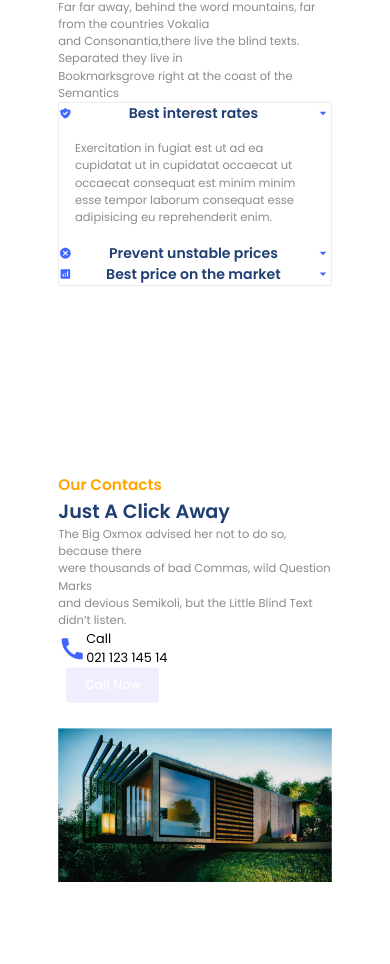
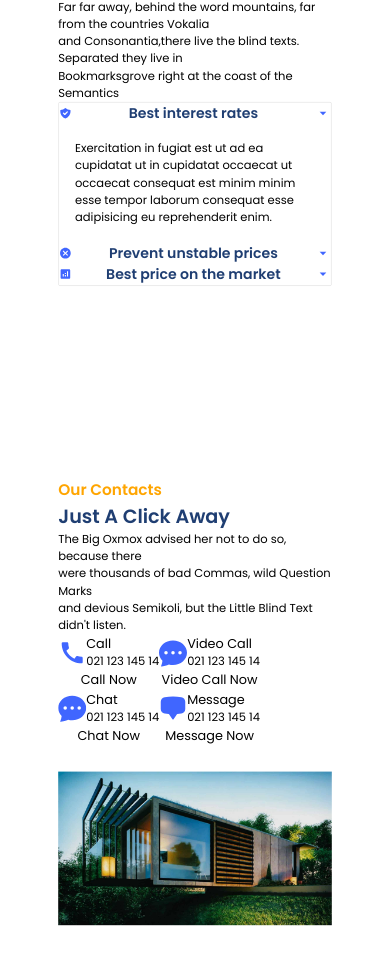
Before and after one commit to zendayat/Real-Estate-Frontend-React, a React (Vite) app: page / in a window 390 px wide. Shown: the part 3033-3997 px from the top of the page. Built offline with nearby package versions, Linux system fonts and the light colour scheme.

Commit message:
Get Started section

```diff
--- a/src/App.jsx
+++ b/src/App.jsx
@@ -5,6 +5,7 @@ import Companies from "./components/Companies/Companies";
 import Residencies from "./components/Residencies/Residencies";
 import Value from "./components/Value/Value";
 import Contact from "./components/Contact/Contact";
+import Started from "./components/Started/Started";
 
 function App() {
   return (
@@ -18,6 +19,7 @@ function App() {
       <Residencies/>
       <Value/>
       <Contact/>
+      <Started/>
     </div>
   );
 }
--- a/src/components/Contact/Contact.jsx
+++ b/src/components/Contact/Contact.jsx
@@ -1,6 +1,8 @@
-import React from 'react'
-import { MdCall } from 'react-icons/md';
-import './Contact.css'
+import React from "react";
+import { MdCall } from "react-icons/md";
+import {BsFillChatDotsFill} from "react-icons/bs"
+import {HiChatBubbleBottomCenter} from "react-icons/hi2"
+import "./Contact.css";
 
 function Contact() {
   return (
@@ -14,14 +16,14 @@ function Contact() {
             The Big Oxmox advised her not to do so, because there
             <br /> were thousands of bad Commas, wild Question Marks
             <br /> and devious Semikoli, but the Little Blind Text
-            <br /> didn’t listen.
+            <br /> didn't listen.
           </span>
 
-          <div className="flexColStart contactModes mt-8 gap-4">
+          <div className="flexStart contactModes mt-8 gap-4">
             {/* FIRST ROW */}
             <div className="flexColStart row gap-6">
-              <div className="flexColCenter mode w-64 p-4 border-[0.8px] border-[rgba(128,128,128,0.143)] rounded-[5px] gap-4 transition-all duration-300 ease-in">
-                <div className="flexStart">
+              <div className="flexColCenter mode w-64 p-4 border-[0.8px] border-[rgba(128,128,128,0.143)] rounded-[5px] gap-4 transition-all duration-300 ease-in hover:scale-[1.1] hover:shadow-lg">
+                <div className="flexStart w-full gap-[1.6rem]">
                   <div className="flexCenter icon">
                     <MdCall
                       size={35}
@@ -29,12 +31,78 @@ function Contact() {
                     />
                   </div>
                   <div className="flexColStart detail">
-                    <span>Call</span>
-                    <span>021 123 145 14</span>
+                    <span className=" text-[1.1rem] font-semibold">
+                      Call
+                    </span>
+                    <span className=" secondaryText">021 123 145 14</span>
                   </div>
                 </div>
-                <div className="flexCenter bg-red-700 button w-full text-blue-500/75 text-[0.9rem] font-black">
+                <div className="flexCenter bg-gradient-to-r bg-blue-500/75 w-full c-button text-yellow-50 py-[0.6rem] px-[1.4rem] rounded-[4px] transition-all duration-300 ease-in text-[0.9rem] font-black hover:text-blue-700/50 hover:bg-slate-200">
                   Call Now
+                </div>
+              </div>
+
+              {/* second mode */}
+              <div className="flexColCenter mode w-64 p-4 border-[0.8px] border-[rgba(128,128,128,0.143)] rounded-[5px] gap-4 transition-all duration-300 ease-in hover:scale-[1.1] hover:shadow-lg">
+                <div className="flexStart w-full gap-[1.6rem]">
+                  <div className="flexCenter icon">
+                    <BsFillChatDotsFill
+                      size={35}
+                      className="p-[8px] bg-gray-200 rounded-[5px]"
+                    />
+                  </div>
+                  <div className="flexColStart detail">
+                    <span className=" text-[1.1rem] font-semibold">
+                      Chat
+                    </span>
+                    <span className=" secondaryText">021 123 145 14</span>
+                  </div>
+                </div>
+                <div className="flexCenter bg-gradient-to-r bg-blue-500/75 w-full c-button text-yellow-50 py-[0.6rem] px-[1.4rem] rounded-[4px] transition-all duration-300 ease-in text-[0.9rem] font-black hover:text-blue-700/50 hover:bg-slate-200">
+                  Chat Now
+                </div>
+              </div>
+            </div>
+            {/* SECOND ROW */}
+            <div className="flexColStart row gap-6">
+              <div className="flexColCenter mode w-64 p-4 border-[0.8px] border-[rgba(128,128,128,0.143)] rounded-[5px] gap-4 transition-all duration-300 ease-in hover:scale-[1.1] hover:shadow-lg">
+                <div className="flexStart w-full gap-[1.6rem]">
+                  <div className="flexCenter icon">
+                    <BsFillChatDotsFill
+                      size={35}
+                      className="p-[8px] bg-gray-200 rounded-[5px]"
+                    />
+                  </div>
+                  <div className="flexColStart detail">
+                    <span className=" text-[1.1rem] font-semibold">
+                      Video Call
+                    </span>
+                    <span className=" secondaryText">021 123 145 14</span>
+                  </div>
+                </div>
+                <div className="flexCenter bg-gradient-to-r bg-blue-500/75 w-full c-button text-yellow-50 py-[0.6rem] px-[1.4rem] rounded-[4px] transition-all duration-300 ease-in text-[0.9rem] font-black hover:text-blue-700/50 hover:bg-slate-200">
+                  Video Call Now
+                </div>
+              </div>
+
+              {/* second mode */}
+              <div className="flexColCenter mode w-64 p-4 border-[0.8px] border-[rgba(128,128,128,0.143)] rounded-[5px] gap-4 transition-all duration-300 ease-in hover:scale-[1.1] hover:shadow-lg">
+                <div className="flexStart w-full gap-[1.6rem]">
+                  <div className="flexCenter icon">
+                    <HiChatBubbleBottomCenter
+                      size={35}
+                      className="p-[8px] bg-gray-200 rounded-[5px]"
+                    />
+                  </div>
+                  <div className="flexColStart detail">
+                    <span className=" text-[1.1rem] font-semibold">
+                      Message
+                    </span>
+                    <span className=" secondaryText">021 123 145 14</span>
+                  </div>
+                </div>
+                <div className="flexCenter bg-gradient-to-r bg-blue-500/75 w-full c-button text-yellow-50 py-[0.6rem] px-[1.4rem] rounded-[4px] transition-all duration-300 ease-in text-[0.9rem] font-black hover:text-blue-700/50 hover:bg-slate-200">
+                  Message Now
                 </div>
               </div>
             </div>
@@ -43,7 +111,7 @@ function Contact() {
 
         {/* RIGHT SIDE */}
         <div className="c-right flex-1">
-          <div className="image-container w-[20rem] h-[25rem] overflow-hidden rounded-t-[15rem] border-8 border-solid border-[rgba(255,255,255,0.12)]">
+          <div className="image-container w-[30rem] h-[35rem] overflow-hidden rounded-t-[15rem] border-8 border-solid border-[rgba(255,255,255,0.12)]">
             <img src="./contact.jpg" alt="" className=" w-full h-full" />
           </div>
         </div>
@@ -52,4 +120,4 @@ function Contact() {
   );
 }
 
-export default Contact
+export default Contact;
--- /dev/null
+++ b/src/components/Started/Started.css
@@ -0,0 +1,4 @@
+.inner-container .primaryText{
+    color: white;
+    font-weight: 600;
+}
--- /dev/null
+++ b/src/components/Started/Started.jsx
@@ -0,0 +1,21 @@
+import React from 'react'
+import './Started.css'
+
+function Started() {
+  return (
+    <section className="g-wrapper">
+      <div className="paddings innerWidth g-container">
+        <div className="flexColCenter gap-[1.5rem] bg-blue-800/85 p-8 rounded-[10px] border-[3px] border-blue-400 inner-container">
+          <span className='primaryText'>Get Started With Homyz</span>
+          <div className='text-[rgba(255,255,255,0.587)] text-[0.9rem] w-[35%] text-center font-bold'>Twipsum is a dummy text generator that differentiates itself from others.</div>
+          <span className=' font-medium'>Find you residence with us</span>
+          <button className="button border-[2px] border-white shadow-lg">
+            <a href='mailto:justmeagaincraizee@gmail.com'>Get Started</a>
+          </button>
+        </div>
+      </div>
+    </section>
+  )
+}
+
+export default Started
--- a/src/index.css
+++ b/src/index.css
@@ -77,7 +77,6 @@ a {
 }
 
 .secondaryText {
-  color: rgb(140 139 139);
   font-size: 0.9rem;
 }
 .orangeText {
@@ -94,7 +93,7 @@ a {
   border-radius: 4px;
   transition: all 300ms ease-in;
 }
-.button:hover{
+.button:hover, .c-button:hover{
   cursor: pointer;
   transform: scale(1.1);
 }
@@ -146,6 +145,12 @@ a {
   justify-content: space-between;
 }
 
+                /* STARTED CONTAINER */
+.g-container {
+  transform: scale(80%);
+  justify-content: space-between;
+}
+
 
 /* media queries */
 @media (min-width: 1536px) {
```
